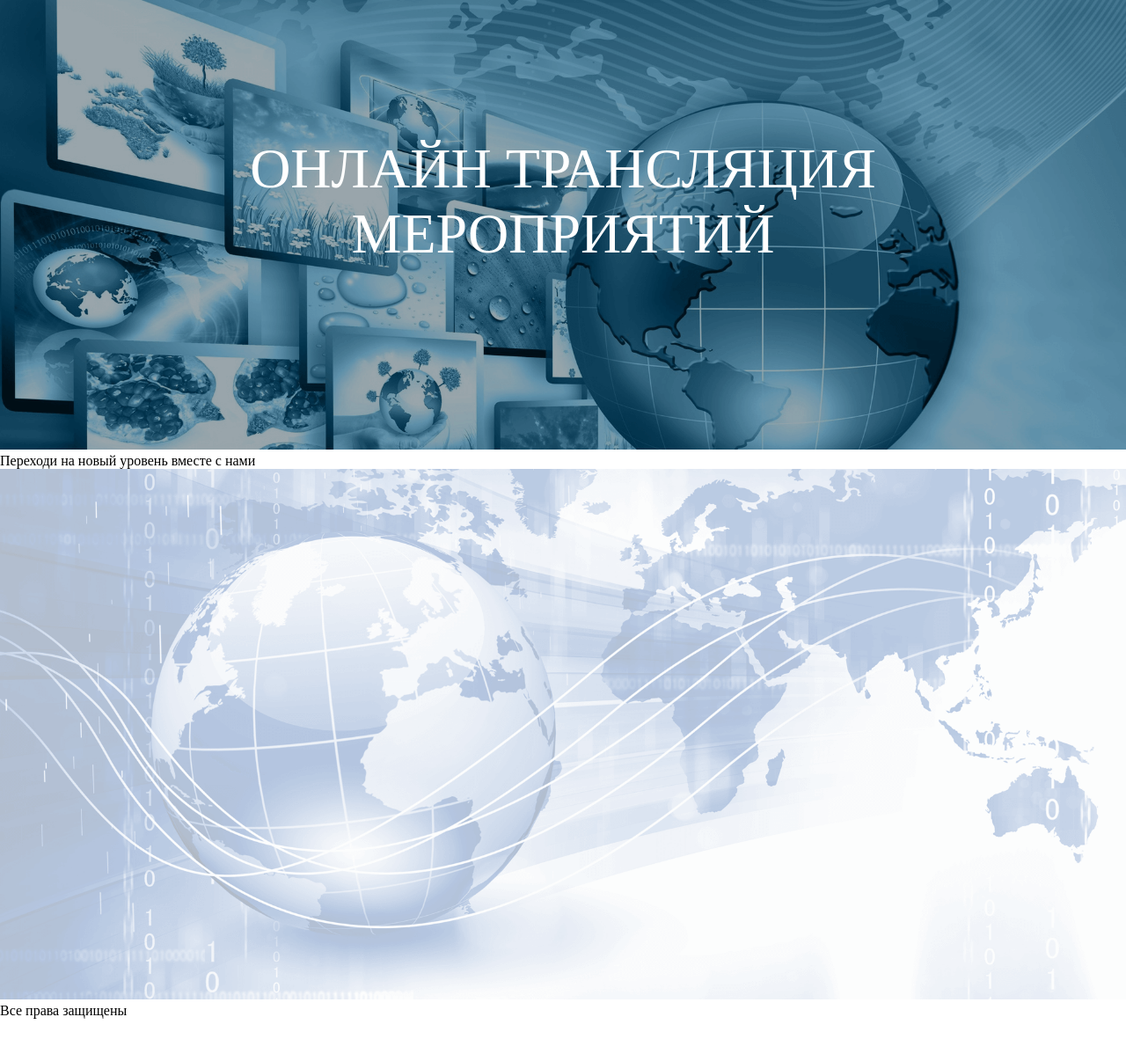
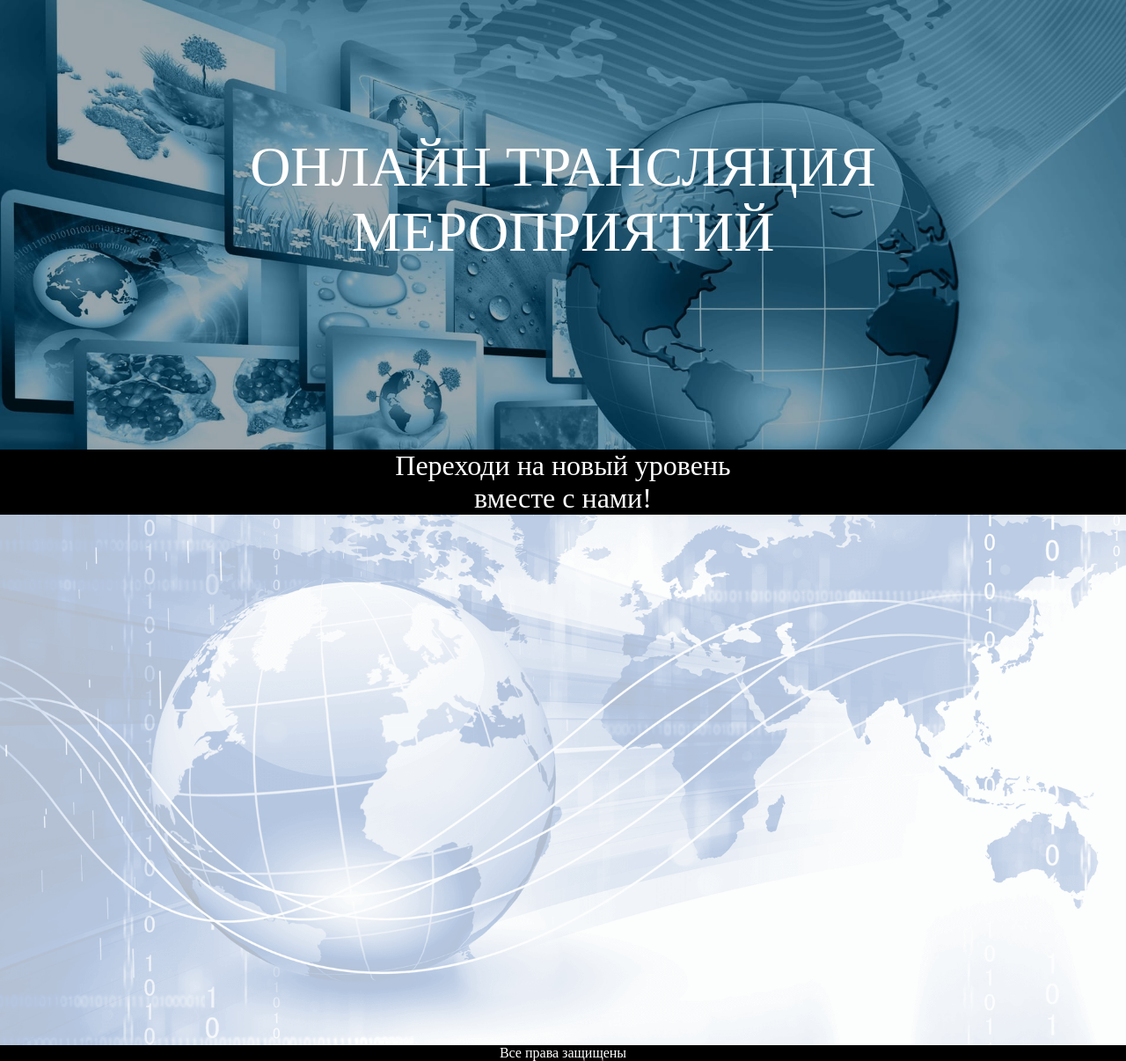
Before and after one commit to afrolovskiy/event-streaming, a Django app: page / in a window 1280 px wide. Shown: the whole page at 88% size. Before the commit the page ends 1158 px from the top, so only its background shows below. Run offline with Django 3.2, Linux system fonts and the light colour scheme.

Commit message:
Fix image formatting

```diff
--- a/landing/static/index.css
+++ b/landing/static/index.css
@@ -15,6 +15,7 @@ body {
 
 .title-background {
   width: 100%;
+  display: block;
 }
 
 .title-content {
@@ -30,6 +31,13 @@ body {
   bottom: 30%;
 }
 
+.slogan {
+  font-size: 2rem;
+  color: white;
+  background-color: black;
+  text-align: center;
+}
+
 .price {
   position: relative;
   padding-left: 0;
@@ -38,4 +46,12 @@ body {
 
 .price-background {
   width: 100%;
+  display: block;
 }
+
+.footer {
+  font-size: 1rem;
+  color: white;
+  background-color: black;
+  text-align: center;
+}
--- a/landing/templates/index.html
+++ b/landing/templates/index.html
@@ -13,16 +13,16 @@
     </head>
     <body>
         <div class="title">
-            <img class="title-background" src="{% static 'title.png' %}" />
+            <img class="title-background" src="{% static 'title.jpg' %}" />
             <div class="title-content">
                 Онлайн трансляция мероприятий
             </div>
         </div>
         <div class="slogan">
-            Переходи на новый уровень вместе с нами
+            Переходи на новый уровень<br>вместе с нами!
         </div>
         <div class="price">
-            <img class="price-background" src="{% static 'price.png' %}" />
+            <img class="price-background" src="{% static 'price.jpg' %}" />
         </div>
         <div class="footer">
             Все права защищены
```
Also changed, not shown: landing/static/price.jpg (added), landing/static/price.png (deleted), landing/static/title.jpg (added), landing/static/title.png (deleted).
